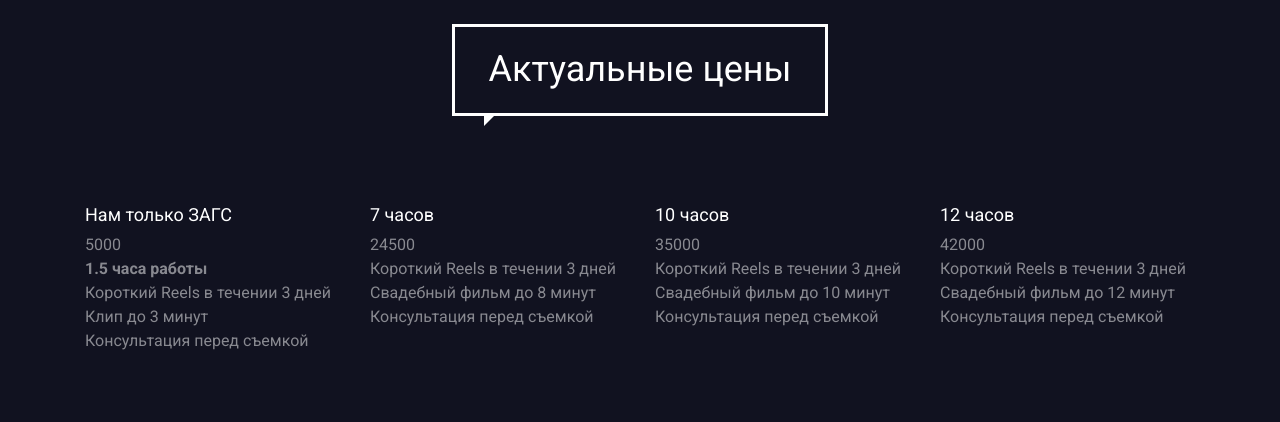
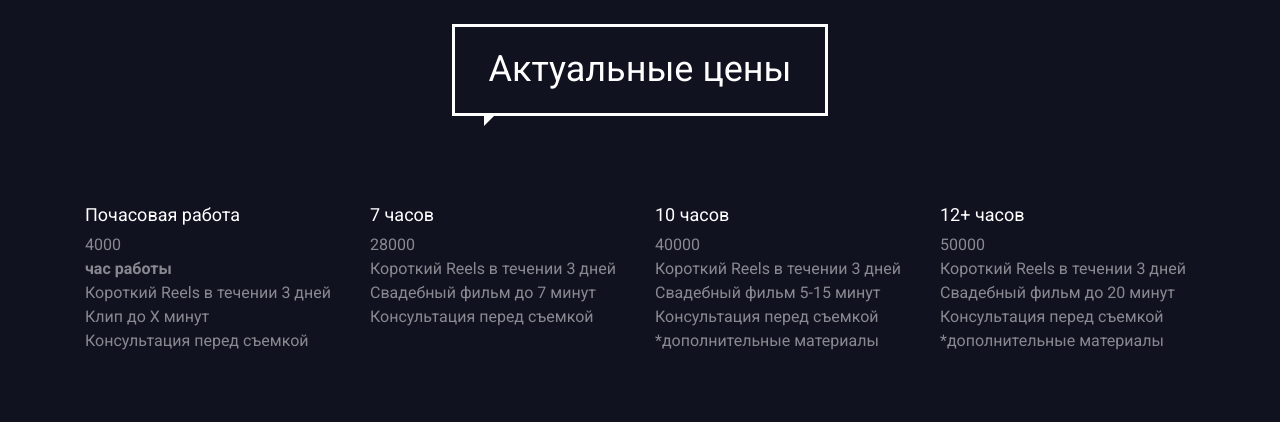
Before and after one commit to x1muk/drewfilms, a plain HTML site: page index.html in a window 1280 px wide. Shown: the part 3630-4052 px from the top of the page. Drawn offline with Linux system fonts and the light colour scheme.

Commit message:
chg price

```diff
--- a/index.html
+++ b/index.html
@@ -315,12 +315,12 @@
                     <div class="row ts-xs-text-center ">
                         <div class="col-sm-6 col-md-3 mb-4" data-animate="ts-fadeInUp">
 
-                            <h5>Нам только ЗАГС</h5>
+                            <h5>Почасовая работа</h5>
                             <div class="ts-opacity__50">
-                                <figure class="mb-0">5000</figure>
-                                <figure class="mb-0"><b>1.5 часа работы</b></figure>
+                                <figure class="mb-0">4000</figure>
+                                <figure class="mb-0"><b>час работы</b></figure>
                                 <figure class="mb-0">Короткий Reels в течении 3 дней</figure>
-                                <figure class="mb-0">Клип до 3 минут</figure>
+                                <figure class="mb-0">Клип до X минут</figure>
                                 <figure class="mb-0">Консультация перед съемкой</figure>
                             </div>
                             <!--end ts-opacity__50-->
@@ -330,9 +330,9 @@
 
                             <h5>7 часов</h5>
                             <div class="ts-opacity__50">
-                                <figure class="mb-0">24500</figure>
+                                <figure class="mb-0">28000</figure>
                                 <figure class="mb-0">Короткий Reels в течении 3 дней</figure>
-                                <figure class="mb-0">Свадебный фильм до 8 минут</figure>
+                                <figure class="mb-0">Свадебный фильм до 7 минут</figure>
                                 <figure class="mb-0">Консультация перед съемкой</figure>
                             </div>
                             <!--end ts-opacity__50-->
@@ -342,22 +342,24 @@
 
                             <h5>10 часов</h5>
                             <div class="ts-opacity__50">
-                                <figure class="mb-0">35000</figure>
+                                <figure class="mb-0">40000</figure>
                                 <figure class="mb-0">Короткий Reels в течении 3 дней</figure>
-                                <figure class="mb-0">Свадебный фильм до 10 минут</figure>
+                                <figure class="mb-0">Свадебный фильм 5-15 минут</figure>
                                 <figure class="mb-0">Консультация перед съемкой</figure>
+                                <figure class="mb-0">*дополнительные материалы</figure>
                             </div>
                             <!--end ts-opacity__50-->
                         </div>
                         <!--end col-md-3-->
                         <div class="col-sm-6 col-md-3 mb-4" data-animate="ts-fadeInUp" data-delay=".3s">
 
-                            <h5>12 часов</h5>
+                            <h5>12+ часов</h5>
                             <div class="ts-opacity__50">
-                                <figure class="mb-0">42000</figure>
+                                <figure class="mb-0">50000</figure>
                                 <figure class="mb-0">Короткий Reels в течении 3 дней</figure>
-                                <figure class="mb-0">Свадебный фильм до 12 минут</figure>
+                                <figure class="mb-0">Свадебный фильм до 20 минут</figure>
                                 <figure class="mb-0">Консультация перед съемкой</figure>
+                                <figure class="mb-0">*дополнительные материалы</figure>
                             </div>
                             <!--end ts-opacity__50-->
                         </div>
```
